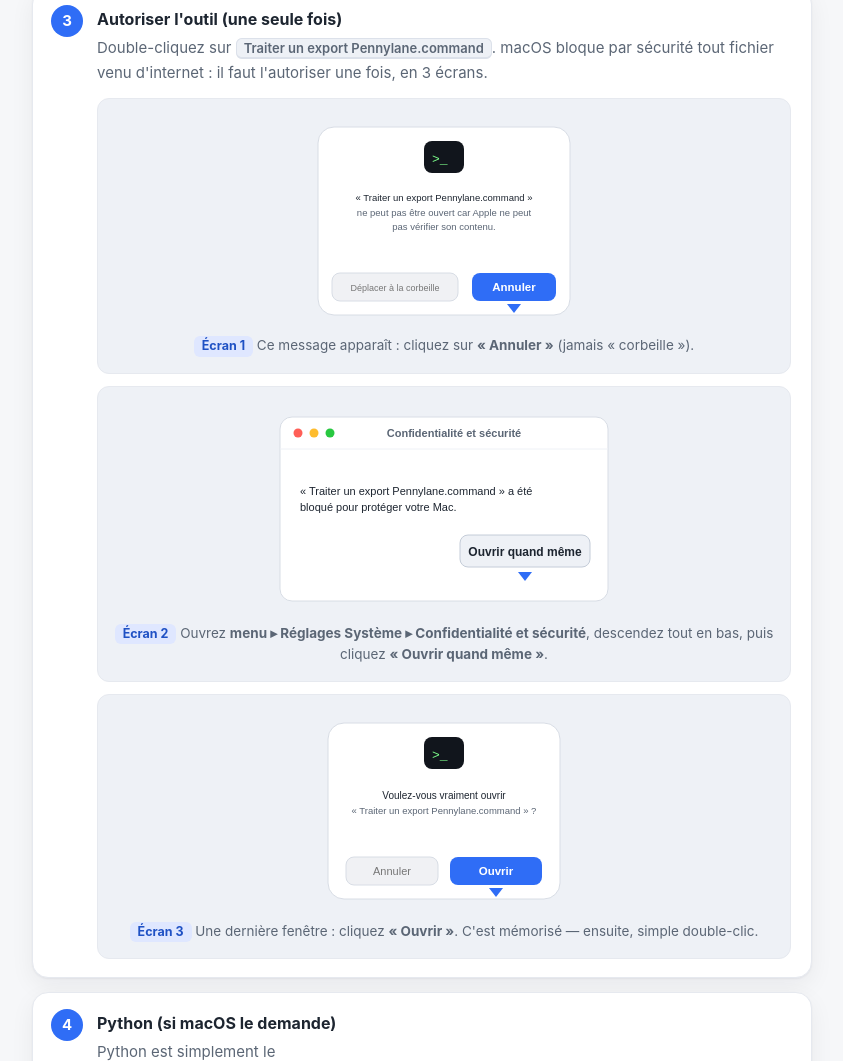
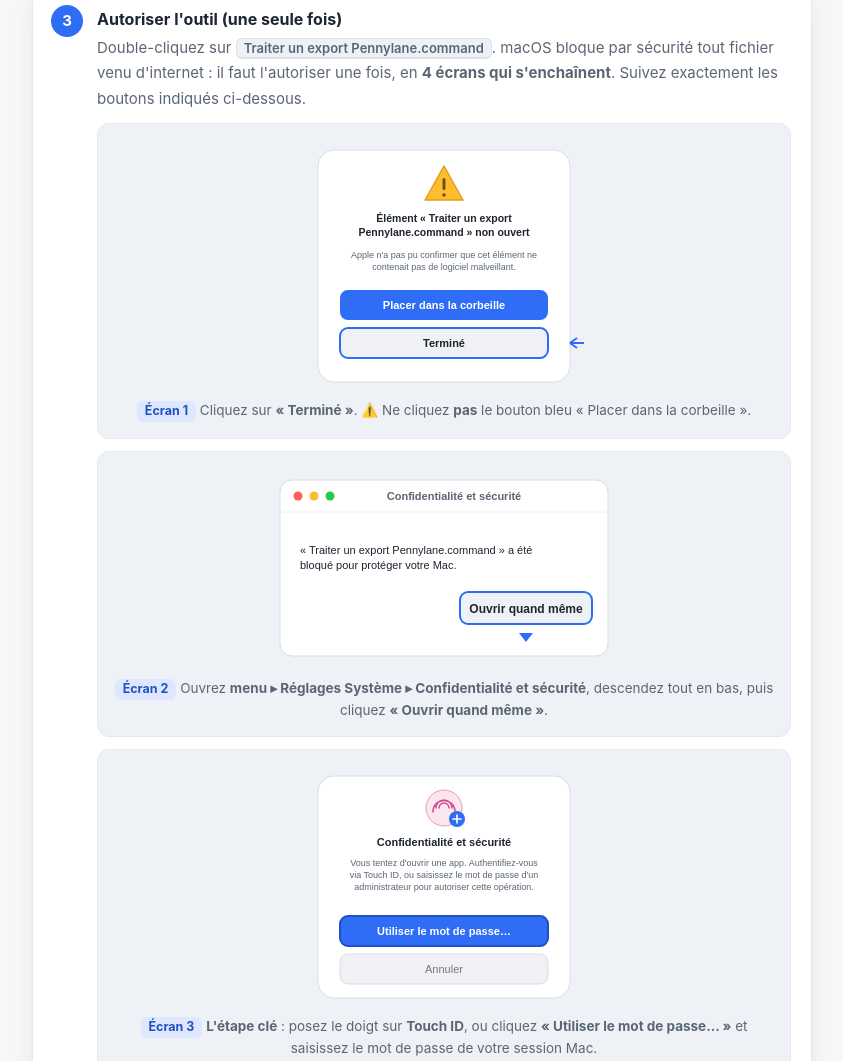
Before and after one commit to phosphoria/pennylane, a plain HTML site: page docs/index.html in a window 1280 px wide. Shown: the part 1696-2757 px from the top of the page, without its empty margins (218-1061 px from the left). Drawn offline with Linux system fonts and the light colour scheme.

Commit message:
fix: update macOS installation instructions to detail four-step authorization process in README and docs

```diff
--- a/docs/index.html
+++ b/docs/index.html
@@ -241,54 +241,77 @@
       </li>
 
       <li><strong>Autoriser l'outil (une seule fois)</strong>
-        <span>Double-cliquez sur <kbd>Traiter un export Pennylane.command</kbd>. macOS bloque par sécurité tout fichier venu d'internet : il faut l'autoriser une fois, en 3 écrans.</span>
+        <span>Double-cliquez sur <kbd>Traiter un export Pennylane.command</kbd>. macOS bloque par sécurité tout fichier venu d'internet : il faut l'autoriser une fois, en <b>4 écrans qui s'enchaînent</b>. Suivez exactement les boutons indiqués ci-dessous.</span>
 
         <div class="figure">
-          <svg viewBox="0 0 380 210" xmlns="http://www.w3.org/2000/svg" role="img" aria-label="Premier message : cliquez sur Annuler">
-            <rect x="64" y="12" width="252" height="188" rx="16" fill="#fff" stroke="#d8dde5"/>
-            <rect x="170" y="26" width="40" height="32" rx="8" fill="#11151c"/>
-            <text x="178" y="48" font-size="13" fill="#7CFC8A" font-family="monospace">&gt;_</text>
-            <text x="190" y="86" text-anchor="middle" font-size="9.5" fill="#1d2530" font-family="sans-serif">« Traiter un export Pennylane.command »</text>
-            <text x="190" y="101" text-anchor="middle" font-size="9.5" fill="#5b6675" font-family="sans-serif">ne peut pas être ouvert car Apple ne peut</text>
-            <text x="190" y="115" text-anchor="middle" font-size="9.5" fill="#5b6675" font-family="sans-serif">pas vérifier son contenu.</text>
-            <rect x="78" y="158" width="126" height="28" rx="8" fill="#f0f1f4" stroke="#d8dde5"/>
-            <text x="141" y="176" text-anchor="middle" font-size="9" fill="#777" font-family="sans-serif">Déplacer à la corbeille</text>
-            <rect x="218" y="158" width="84" height="28" rx="8" fill="#2f6df6"/>
-            <text x="260" y="176" text-anchor="middle" font-size="11.5" fill="#fff" font-weight="700" font-family="sans-serif">Annuler</text>
-            <path d="M260 198 l-7 -9 h14 z" fill="#2f6df6"/>
+          <svg viewBox="0 0 380 250" xmlns="http://www.w3.org/2000/svg" role="img" aria-label="Écran 1 : élément non ouvert, cliquez Terminé">
+            <rect x="64" y="10" width="252" height="232" rx="16" fill="#fff" stroke="#d8dde5"/>
+            <path d="M190 26 L209 60 L171 60 Z" fill="#febc2e" stroke="#e0a01c" stroke-width="1.5" stroke-linejoin="round"/>
+            <rect x="188.5" y="38" width="3" height="12" rx="1.5" fill="#6b5610"/><circle cx="190" cy="55" r="1.8" fill="#6b5610"/>
+            <text x="190" y="82" text-anchor="middle" font-size="10.5" fill="#1d2530" font-weight="700" font-family="sans-serif">Élément « Traiter un export</text>
+            <text x="190" y="96" text-anchor="middle" font-size="10.5" fill="#1d2530" font-weight="700" font-family="sans-serif">Pennylane.command » non ouvert</text>
+            <text x="190" y="118" text-anchor="middle" font-size="9" fill="#5b6675" font-family="sans-serif">Apple n'a pas pu confirmer que cet élément ne</text>
+            <text x="190" y="130" text-anchor="middle" font-size="9" fill="#5b6675" font-family="sans-serif">contenait pas de logiciel malveillant.</text>
+            <rect x="86" y="150" width="208" height="30" rx="8" fill="#2f6df6"/>
+            <text x="190" y="169" text-anchor="middle" font-size="11" fill="#fff" font-weight="600" font-family="sans-serif">Placer dans la corbeille</text>
+            <rect x="86" y="188" width="208" height="30" rx="8" fill="#f0f1f4" stroke="#2f6df6" stroke-width="2"/>
+            <text x="190" y="207" text-anchor="middle" font-size="11" fill="#1d2530" font-weight="700" font-family="sans-serif">Terminé</text>
+            <path d="M330 203 l-14 0 m0 0 l7 -5 m-7 5 l7 5" stroke="#2f6df6" stroke-width="2" fill="none"/>
           </svg>
-          <figcaption><span class="tag">Écran 1</span> Ce message apparaît : cliquez sur <b>« Annuler »</b> (jamais « corbeille »).</figcaption>
+          <figcaption><span class="tag">Écran 1</span> Cliquez sur <b>« Terminé »</b>. ⚠️ Ne cliquez <b>pas</b> le bouton bleu « Placer dans la corbeille ».</figcaption>
         </div>
 
         <div class="figure">
-          <svg viewBox="0 0 380 210" xmlns="http://www.w3.org/2000/svg" role="img" aria-label="Réglages Système, Confidentialité et sécurité, Ouvrir quand même">
-            <rect x="26" y="14" width="328" height="184" rx="12" fill="#fff" stroke="#d8dde5"/>
-            <circle cx="44" cy="30" r="4.5" fill="#ff5f57"/><circle cx="60" cy="30" r="4.5" fill="#febc2e"/><circle cx="76" cy="30" r="4.5" fill="#28c840"/>
-            <text x="200" y="34" text-anchor="middle" font-size="11" fill="#5b6675" font-weight="700" font-family="sans-serif">Confidentialité et sécurité</text>
-            <line x1="26" y1="46" x2="354" y2="46" stroke="#eef1f6"/>
-            <text x="46" y="92" font-size="11" fill="#1d2530" font-family="sans-serif">« Traiter un export Pennylane.command » a été</text>
-            <text x="46" y="108" font-size="11" fill="#1d2530" font-family="sans-serif">bloqué pour protéger votre Mac.</text>
-            <rect x="206" y="132" width="130" height="32" rx="8" fill="#eef1f6" stroke="#c4ccd8"/>
-            <text x="271" y="153" text-anchor="middle" font-size="12" fill="#1d2530" font-weight="700" font-family="sans-serif">Ouvrir quand même</text>
-            <path d="M271 178 l-7 -9 h14 z" fill="#2f6df6"/>
+          <svg viewBox="0 0 380 200" xmlns="http://www.w3.org/2000/svg" role="img" aria-label="Écran 2 : Réglages Système, Ouvrir quand même">
+            <rect x="26" y="12" width="328" height="176" rx="12" fill="#fff" stroke="#d8dde5"/>
+            <circle cx="44" cy="28" r="4.5" fill="#ff5f57"/><circle cx="60" cy="28" r="4.5" fill="#febc2e"/><circle cx="76" cy="28" r="4.5" fill="#28c840"/>
+            <text x="200" y="32" text-anchor="middle" font-size="11" fill="#5b6675" font-weight="700" font-family="sans-serif">Confidentialité et sécurité</text>
+            <line x1="26" y1="44" x2="354" y2="44" stroke="#eef1f6"/>
+            <text x="46" y="86" font-size="11" fill="#1d2530" font-family="sans-serif">« Traiter un export Pennylane.command » a été</text>
+            <text x="46" y="101" font-size="11" fill="#1d2530" font-family="sans-serif">bloqué pour protéger votre Mac.</text>
+            <rect x="206" y="124" width="132" height="32" rx="8" fill="#eef1f6" stroke="#2f6df6" stroke-width="2"/>
+            <text x="272" y="145" text-anchor="middle" font-size="12" fill="#1d2530" font-weight="700" font-family="sans-serif">Ouvrir quand même</text>
+            <path d="M272 174 l-7 -9 h14 z" fill="#2f6df6"/>
           </svg>
           <figcaption><span class="tag">Écran 2</span> Ouvrez <b>menu  ▸ Réglages Système ▸ Confidentialité et sécurité</b>, descendez tout en bas, puis cliquez <b>« Ouvrir quand même »</b>.</figcaption>
         </div>
 
         <div class="figure">
-          <svg viewBox="0 0 380 200" xmlns="http://www.w3.org/2000/svg" role="img" aria-label="Dernière confirmation : cliquez sur Ouvrir">
-            <rect x="74" y="12" width="232" height="176" rx="16" fill="#fff" stroke="#d8dde5"/>
-            <rect x="170" y="26" width="40" height="32" rx="8" fill="#11151c"/>
-            <text x="178" y="48" font-size="13" fill="#7CFC8A" font-family="monospace">&gt;_</text>
-            <text x="190" y="88" text-anchor="middle" font-size="10" fill="#1d2530" font-family="sans-serif">Voulez-vous vraiment ouvrir</text>
-            <text x="190" y="103" text-anchor="middle" font-size="9.5" fill="#5b6675" font-family="sans-serif">« Traiter un export Pennylane.command » ?</text>
-            <rect x="92" y="146" width="92" height="28" rx="8" fill="#f0f1f4" stroke="#d8dde5"/>
-            <text x="138" y="164" text-anchor="middle" font-size="11" fill="#777" font-family="sans-serif">Annuler</text>
-            <rect x="196" y="146" width="92" height="28" rx="8" fill="#2f6df6"/>
-            <text x="242" y="164" text-anchor="middle" font-size="11.5" fill="#fff" font-weight="700" font-family="sans-serif">Ouvrir</text>
-            <path d="M242 186 l-7 -9 h14 z" fill="#2f6df6"/>
+          <svg viewBox="0 0 380 240" xmlns="http://www.w3.org/2000/svg" role="img" aria-label="Écran 3 : authentification Touch ID ou mot de passe">
+            <rect x="64" y="10" width="252" height="222" rx="16" fill="#fff" stroke="#d8dde5"/>
+            <circle cx="190" cy="42" r="18" fill="#fbe6f0" stroke="#e79cc2"/>
+            <path d="M182 42 a8 8 0 0 1 16 0 M185 42 a5 5 0 0 1 10 0 M179 46 a11 11 0 0 1 22 -1" stroke="#d24b8f" stroke-width="1.4" fill="none" stroke-linecap="round"/>
+            <circle cx="203" cy="53" r="8" fill="#2f6df6"/><path d="M199 53 h8 M203 49 v8" stroke="#fff" stroke-width="1.6" stroke-linecap="round"/>
+            <text x="190" y="80" text-anchor="middle" font-size="11" fill="#1d2530" font-weight="700" font-family="sans-serif">Confidentialité et sécurité</text>
+            <text x="190" y="100" text-anchor="middle" font-size="9" fill="#5b6675" font-family="sans-serif">Vous tentez d'ouvrir une app. Authentifiez-vous</text>
+            <text x="190" y="112" text-anchor="middle" font-size="9" fill="#5b6675" font-family="sans-serif">via Touch ID, ou saisissez le mot de passe d'un</text>
+            <text x="190" y="124" text-anchor="middle" font-size="9" fill="#5b6675" font-family="sans-serif">administrateur pour autoriser cette opération.</text>
+            <rect x="86" y="150" width="208" height="30" rx="8" fill="#2f6df6" stroke="#1f51c4" stroke-width="2"/>
+            <text x="190" y="169" text-anchor="middle" font-size="11" fill="#fff" font-weight="700" font-family="sans-serif">Utiliser le mot de passe…</text>
+            <rect x="86" y="188" width="208" height="30" rx="8" fill="#f0f1f4" stroke="#d8dde5"/>
+            <text x="190" y="207" text-anchor="middle" font-size="11" fill="#777" font-family="sans-serif">Annuler</text>
           </svg>
-          <figcaption><span class="tag">Écran 3</span> Une dernière fenêtre : cliquez <b>« Ouvrir »</b>. C'est mémorisé — ensuite, simple double-clic.</figcaption>
+          <figcaption><span class="tag">Écran 3</span> <b>L'étape clé</b> : posez le doigt sur <b>Touch ID</b>, ou cliquez <b>« Utiliser le mot de passe… »</b> et saisissez le mot de passe de votre session Mac.</figcaption>
+        </div>
+
+        <div class="figure">
+          <svg viewBox="0 0 380 260" xmlns="http://www.w3.org/2000/svg" role="img" aria-label="Écran 4 : Ouvrir, cliquez Ouvrir quand même">
+            <rect x="64" y="10" width="252" height="242" rx="16" fill="#fff" stroke="#d8dde5"/>
+            <path d="M190 26 L209 60 L171 60 Z" fill="#febc2e" stroke="#e0a01c" stroke-width="1.5" stroke-linejoin="round"/>
+            <rect x="188.5" y="38" width="3" height="12" rx="1.5" fill="#6b5610"/><circle cx="190" cy="55" r="1.8" fill="#6b5610"/>
+            <text x="190" y="82" text-anchor="middle" font-size="10.5" fill="#1d2530" font-weight="700" font-family="sans-serif">Ouvrir « Traiter un export</text>
+            <text x="190" y="96" text-anchor="middle" font-size="10.5" fill="#1d2530" font-weight="700" font-family="sans-serif">Pennylane.command » ?</text>
+            <text x="190" y="118" text-anchor="middle" font-size="9" fill="#5b6675" font-family="sans-serif">Ne l'ouvrez que si vous avez la certitude qu'il</text>
+            <text x="190" y="130" text-anchor="middle" font-size="9" fill="#5b6675" font-family="sans-serif">provient d'une source de confiance.</text>
+            <rect x="86" y="150" width="208" height="28" rx="8" fill="#f0f1f4" stroke="#d8dde5"/>
+            <text x="190" y="168" text-anchor="middle" font-size="10.5" fill="#777" font-family="sans-serif">Placer dans la corbeille</text>
+            <rect x="86" y="184" width="208" height="28" rx="8" fill="#f0f1f4" stroke="#2f6df6" stroke-width="2"/>
+            <text x="190" y="202" text-anchor="middle" font-size="11" fill="#1d2530" font-weight="700" font-family="sans-serif">Ouvrir quand même</text>
+            <rect x="86" y="218" width="208" height="28" rx="8" fill="#f0f1f4" stroke="#d8dde5"/>
+            <text x="190" y="236" text-anchor="middle" font-size="10.5" fill="#777" font-family="sans-serif">Terminé</text>
+            <path d="M330 198 l-14 0 m0 0 l7 -5 m-7 5 l7 5" stroke="#2f6df6" stroke-width="2" fill="none"/>
+          </svg>
+          <figcaption><span class="tag">Écran 4</span> Cliquez <b>« Ouvrir quand même »</b>. C'est mémorisé — ensuite, un simple double-clic suffit.</figcaption>
         </div>
       </li>
 
@@ -296,7 +319,7 @@
         <span>Python est simplement le <strong>moteur gratuit et standard qui exécute le script</strong> (édité par une fondation à but non lucratif, utilisé partout dans le monde) — rien d'inquiétant. Si une fenêtre propose de l'installer, cliquez <b>« Installer »</b>, patientez, puis relancez l'outil.</span>
       </li>
     </ol>
-    <div class="note">💡 macOS uniquement. Le blocage de sécurité est normal pour tout fichier téléchargé : la manipulation des 3 écrans ne se fait <b>qu'une seule fois</b>.</div>
+    <div class="note">💡 macOS uniquement. Le blocage de sécurité est normal pour tout fichier téléchargé : cette suite de 4 écrans ne se fait <b>qu'une seule fois</b>. Ensuite, un simple double-clic ouvre l'outil.</div>
   </div>
 </section>
 
```
Also changed, not shown: README.md.
